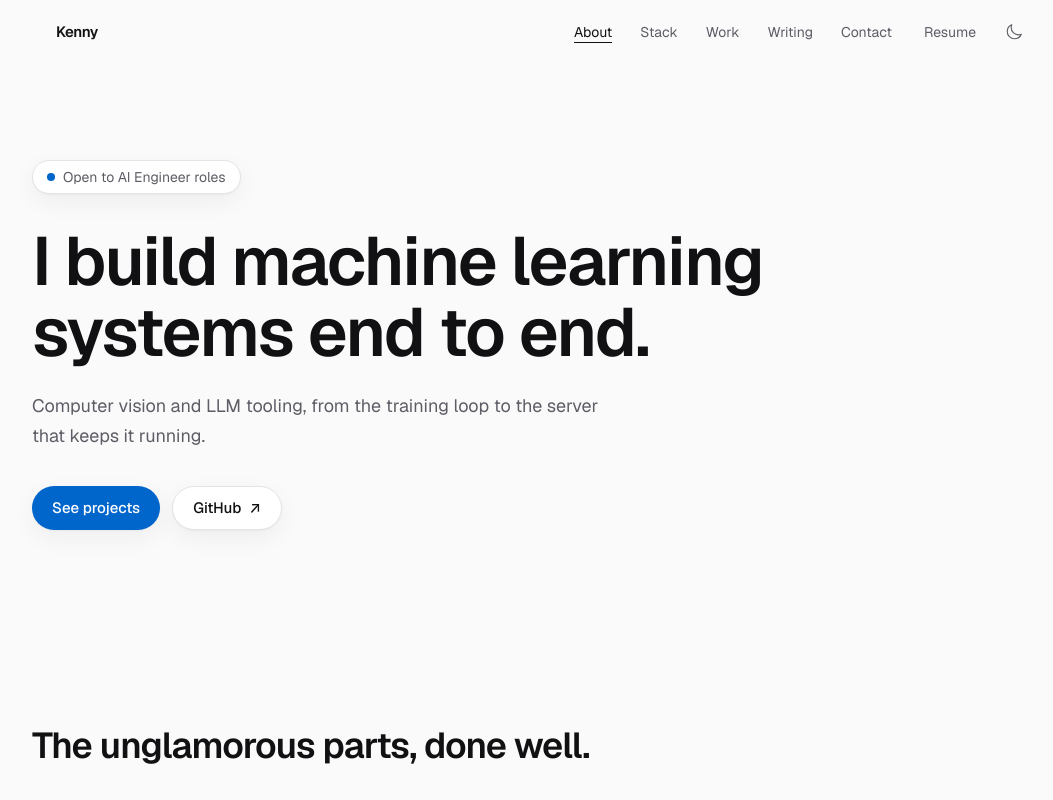
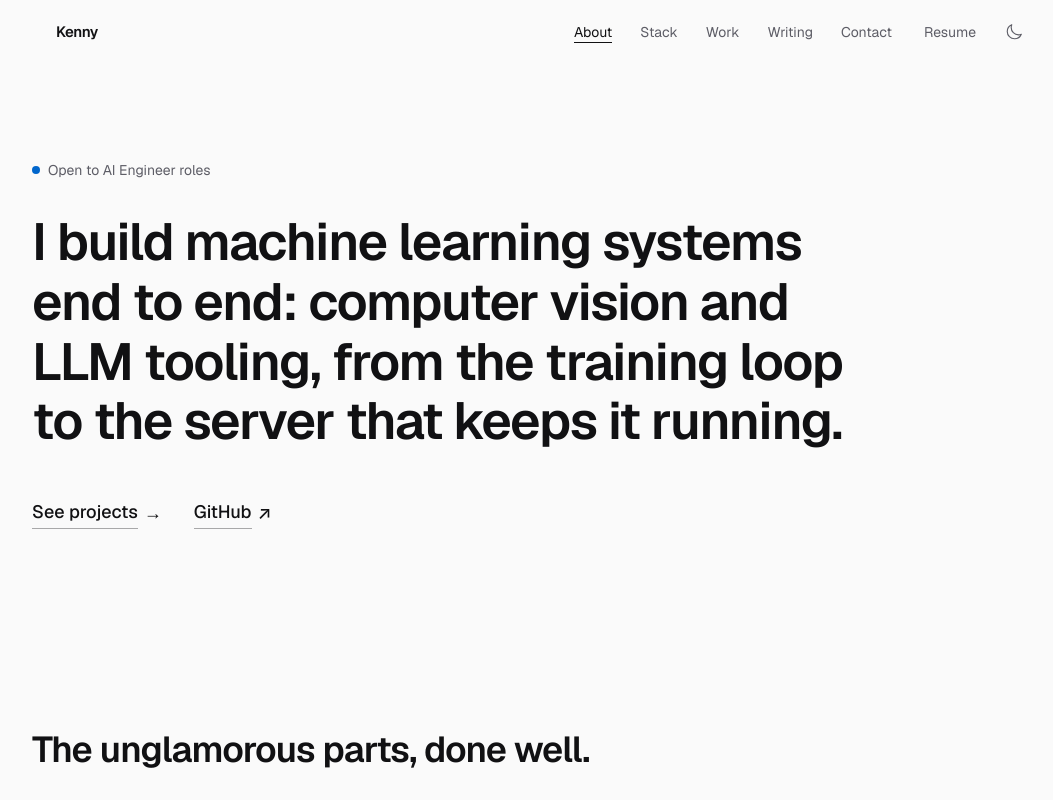
Before and after one commit to KennyUMN/kennyvws.dev, a Next.js app: page / in a window 1280 px wide. Shown: the top 800 px of the page, without its empty margins (96-1149 px from the left). Built offline with nearby package versions, Linux system fonts and the light colour scheme.

Commit message:
feat: single-sentence hero with term previews and text-link CTAs

```diff
--- a/src/components/sections/Hero.tsx
+++ b/src/components/sections/Hero.tsx
@@ -2,7 +2,7 @@
 
 import { motion } from "motion/react";
 import { site } from "@/data/site";
-import { ButtonLink } from "@/components/ui/ButtonLink";
+import { TermPreview } from "@/components/ui/TermPreview";
 import { EASE_OUT } from "@/components/ui/Reveal";
 
 const item = {
@@ -27,35 +27,49 @@ export function Hero() {
         animate="show"
         className="mx-auto w-full max-w-5xl"
       >
-        <motion.p data-reveal variants={item}>
-          <span className="inline-flex items-center gap-2 rounded-full border border-edge bg-raised px-3.5 py-1.5 text-sm text-ink-muted shadow-soft">
-            <span aria-hidden className="size-2 rounded-full bg-accent" />
-            Open to AI Engineer roles
-          </span>
+        <motion.p
+          data-reveal
+          variants={item}
+          className="flex items-center gap-2 text-sm text-ink-muted"
+        >
+          <span aria-hidden className="size-2 rounded-full bg-accent" />
+          Open to AI Engineer roles
         </motion.p>
 
         <motion.h1
           data-reveal
           variants={item}
-          className="mt-8 max-w-4xl text-balance text-[clamp(2.5rem,1.2rem+4.5vw,4.25rem)] font-semibold leading-[1.04] tracking-tight"
+          className="mt-8 max-w-4xl text-balance text-[clamp(1.9rem,1rem+3vw,3.25rem)] font-semibold leading-[1.15] tracking-tight"
         >
-          I build machine learning systems end to end.
+          I build machine learning systems end to end:{" "}
+          <TermPreview term="computer-vision">computer vision</TermPreview> and{" "}
+          <TermPreview term="llm-tooling">LLM tooling</TermPreview>, from the
+          training loop to{" "}
+          <TermPreview term="the-server">the server</TermPreview> that keeps it
+          running.
         </motion.h1>
 
-        <motion.p
+        <motion.div
           data-reveal
           variants={item}
-          className="mt-6 max-w-xl text-lg leading-relaxed text-ink-muted"
+          className="mt-10 flex flex-wrap items-center gap-x-8 gap-y-2"
         >
-          Computer vision and LLM tooling, from the training loop to the
-          server that keeps it running.
-        </motion.p>
-
-        <motion.div data-reveal variants={item} className="mt-9 flex flex-wrap gap-3">
-          <ButtonLink href="#work">See projects</ButtonLink>
-          <ButtonLink href={site.socials.github} variant="quiet" external>
-            GitHub <span aria-hidden>↗</span>
-          </ButtonLink>
+          <a
+            href="#work"
+            className="inline-flex min-h-11 items-center gap-1.5 text-lg font-medium"
+          >
+            <span className="link-draw link-rest">See projects</span>
+            <span aria-hidden>→</span>
+          </a>
+          <a
+            href={site.socials.github}
+            target="_blank"
+            rel="noreferrer"
+            className="inline-flex min-h-11 items-center gap-1.5 text-lg font-medium"
+          >
+            <span className="link-draw link-rest">GitHub</span>
+            <span aria-hidden>↗</span>
+          </a>
         </motion.div>
       </motion.div>
     </section>
```
Also changed, not shown: 1 other file (tests, documents, lock files or other folders).
